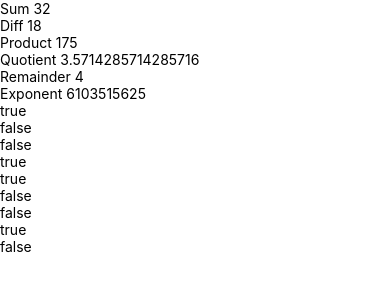
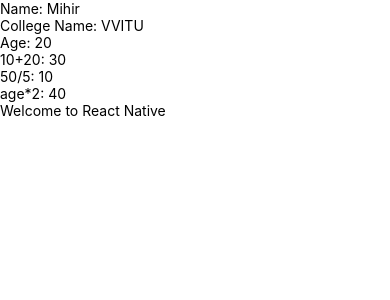
Before and after one commit to velagamihir/react_native_practice, a React Native app: screen / in a window 390 px wide. Shown: the top 300 px of the page. Built offline with nearby package versions, Linux system fonts and the light colour scheme.

Commit message:
Update App component to use JsxPlayground and fix FunctionComponent greeting display

```diff
--- a/App.jsx
+++ b/App.jsx
@@ -1,9 +1,9 @@
 import { SafeAreaProvider } from 'react-native-safe-area-context';
-import OperatorsPlayground from './src/screens/OperatorsPlayground';
+import JsxPlayground from './src/screens/JSXPlayground';
 function App() {
   return (
     <SafeAreaProvider>
-      <OperatorsPlayground />
+      <JsxPlayground />
     </SafeAreaProvider>
   );
 }
--- a/src/screens/JSXPlayground.jsx
+++ b/src/screens/JSXPlayground.jsx
@@ -53,7 +53,7 @@ const FunctionComponent = () => {
   };
   return (
     <View>
-      <Text>{greet}</Text>
+      <Text>{greet()}</Text>
     </View>
   );
 };
```
